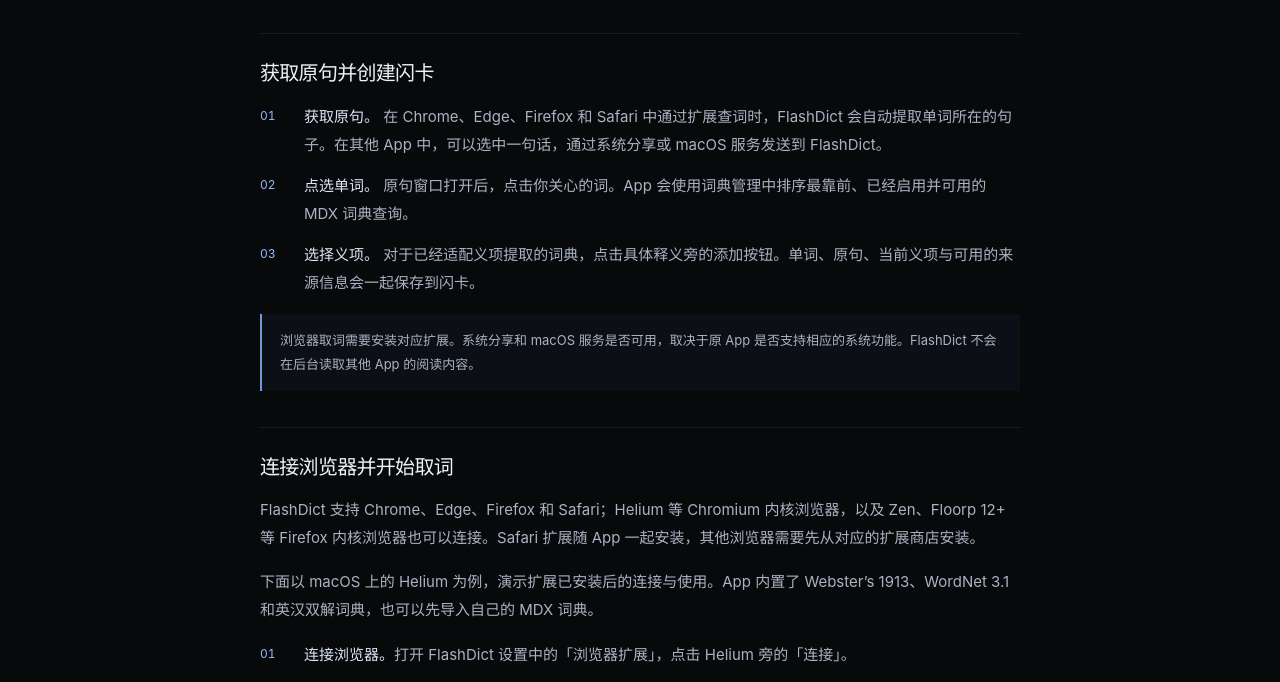
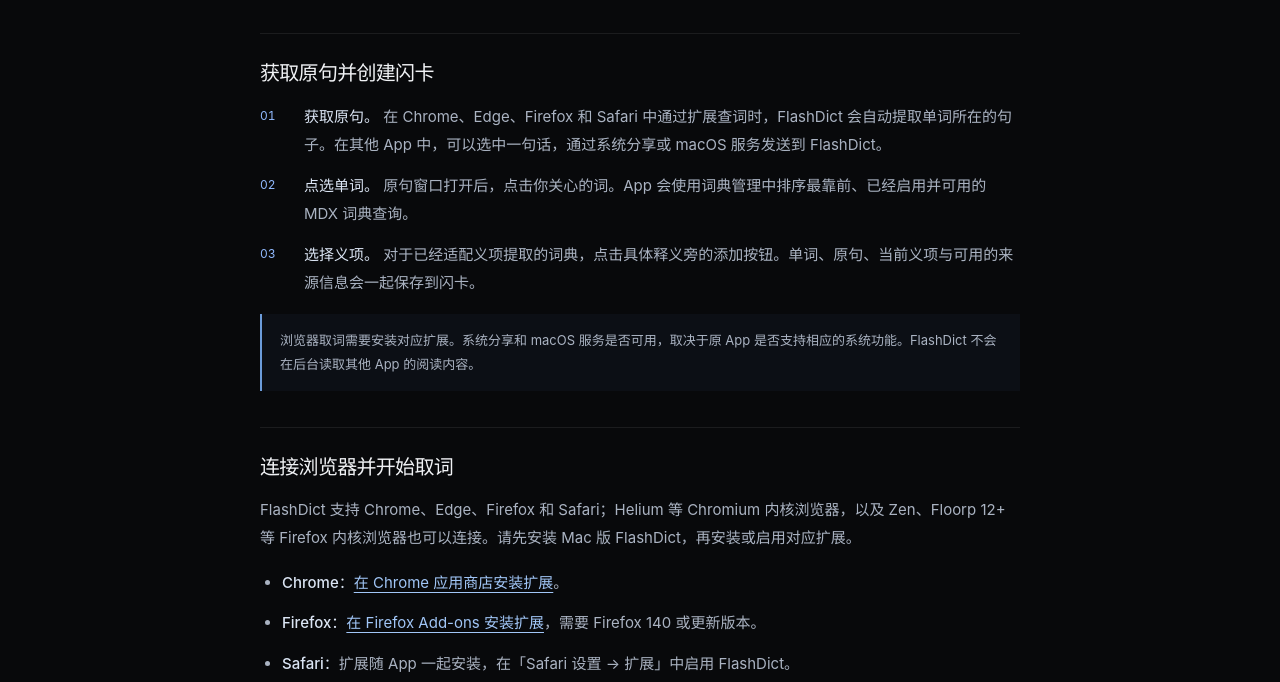
Before and after one commit to zwyyy456/app-support, an Astro site in the folder flashdict/: page /support in a window 1280 px wide. Shown: the part 270-952 px from the top of the page. Built offline with nearby package versions, Linux system fonts and the light colour scheme; Astro itself is replaced by a stand-in of ours.

Commit message:
fix(flashdict): 补齐浏览器扩展安装入口与使用说明

```diff
--- a/flashdict/src/pages/support.astro
+++ b/flashdict/src/pages/support.astro
@@ -1,6 +1,7 @@
 ---
 import Document from '../layouts/Document.astro';
 import ProductVideo from '../components/ProductVideo.astro';
+import { site } from '../site.config.mjs';
 ---
 <Document
   title="FlashDict 支持"
@@ -18,7 +19,13 @@ import ProductVideo from '../components/ProductVideo.astro';
       <p class="support-note">浏览器取词需要安装对应扩展。系统分享和 macOS 服务是否可用，取决于原 App 是否支持相应的系统功能。FlashDict 不会在后台读取其他 App 的阅读内容。</p>
 
       <h2 id="browser-setup">连接浏览器并开始取词</h2>
-      <p>FlashDict 支持 Chrome、Edge、Firefox 和 Safari；Helium 等 Chromium 内核浏览器，以及 Zen、Floorp 12+ 等 Firefox 内核浏览器也可以连接。Safari 扩展随 App 一起安装，其他浏览器需要先从对应的扩展商店安装。</p>
+      <p>FlashDict 支持 Chrome、Edge、Firefox 和 Safari；Helium 等 Chromium 内核浏览器，以及 Zen、Floorp 12+ 等 Firefox 内核浏览器也可以连接。请先安装 Mac 版 FlashDict，再安装或启用对应扩展。</p>
+      <ul>
+        <li><strong>Chrome：</strong><a href={site.extensions.chrome} target="_blank" rel="noopener">在 Chrome 应用商店安装扩展</a>。</li>
+        <li><strong>Firefox：</strong><a href={site.extensions.firefox} target="_blank" rel="noopener">在 Firefox Add-ons 安装扩展</a>，需要 Firefox 140 或更新版本。</li>
+        <li><strong>Safari：</strong>扩展随 App 一起安装，在「Safari 设置 → 扩展」中启用 FlashDict。</li>
+      </ul>
+      <p>Chrome 和 Firefox 扩展需配合运行中的 macOS 版 FlashDict 使用，并在 App 设置的「浏览器扩展」中完成连接。</p>
       <p>下面以 macOS 上的 Helium 为例，演示扩展已安装后的连接与使用。App 内置了 Webster’s 1913、WordNet 3.1 和英汉双解词典，也可以先导入自己的 MDX 词典。</p>
       <ol class="support-steps">
         <li><strong>连接浏览器。</strong>打开 FlashDict 设置中的「浏览器扩展」，点击 Helium 旁的「连接」。</li>
--- a/flashdict/src/site.config.mjs
+++ b/flashdict/src/site.config.mjs
@@ -14,9 +14,9 @@ export const site = {
   // Browser extension store listings. Leave a value empty to show the browser
   // name without a link. The Safari extension ships inside the App Store app.
   extensions: {
-    chrome: "",
+    chrome: "https://chromewebstore.google.com/detail/ikbpdlnfjofmdmoobhpmnpoknionaimj",
     edge: "",
-    firefox: "",
+    firefox: "https://addons.mozilla.org/firefox/addon/闪卡词典-flashdict/",
     safari: "https://apps.apple.com/app/id6762287923",
   },
   ogImage: {
```
